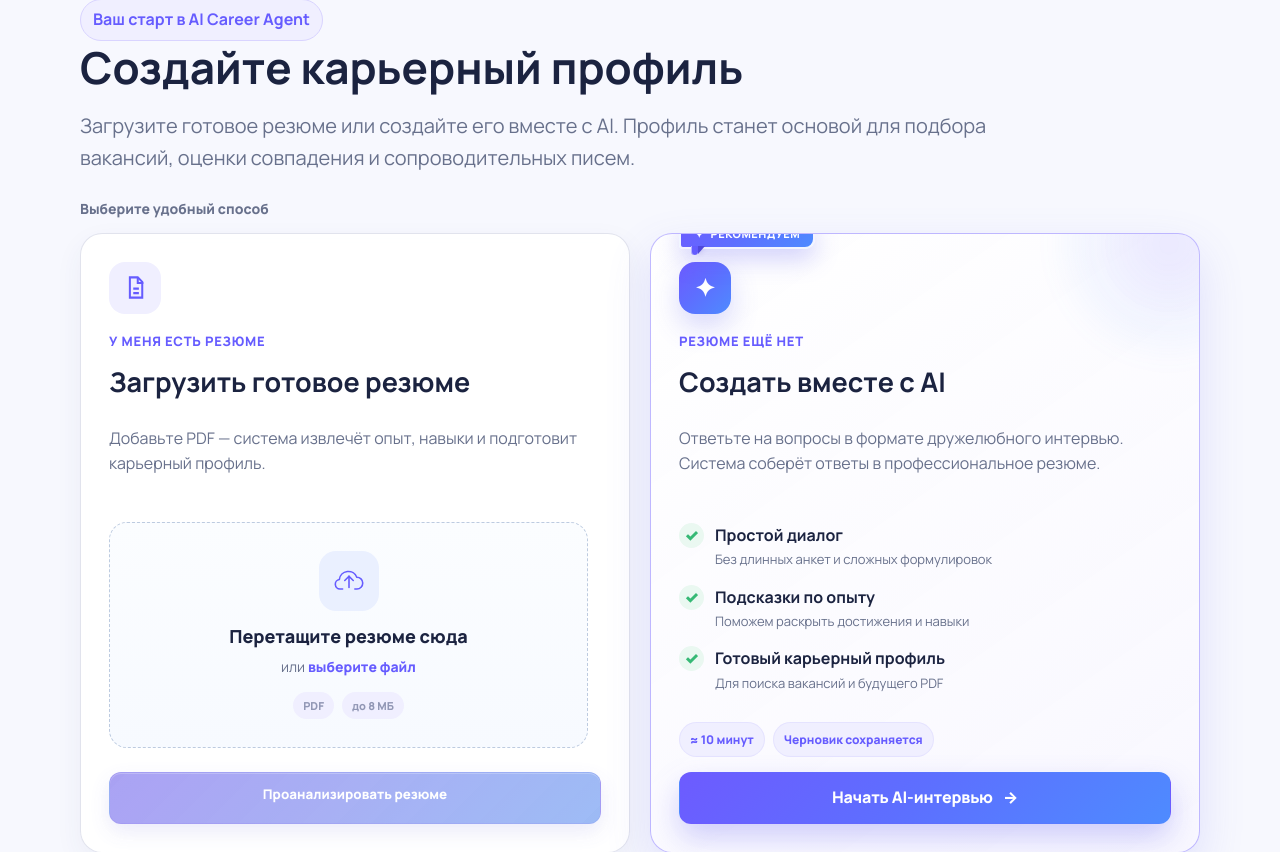
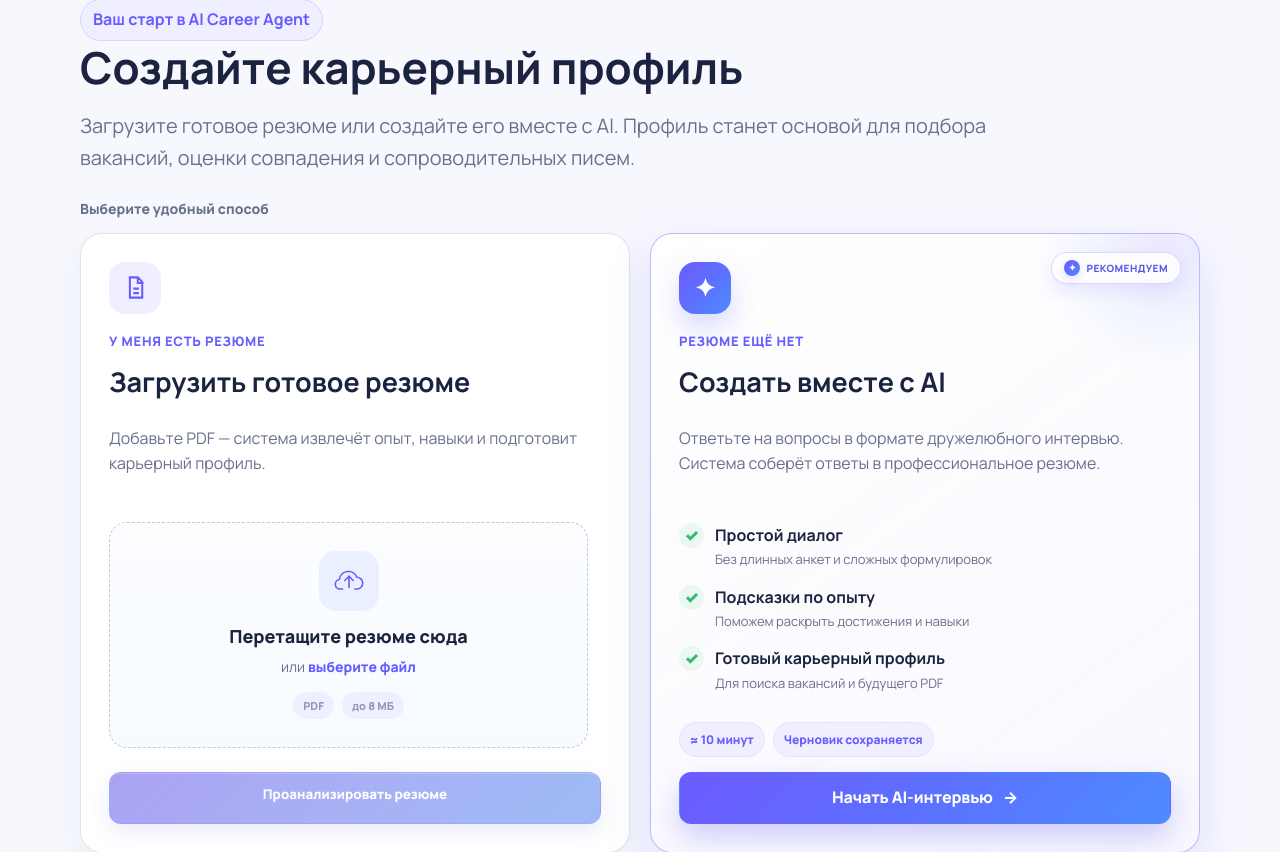
Before and after one commit to eletov215/ai-career-agent-site, a Flask app: page /ai-career in a window 1280 px wide. Shown: the part 143-995 px from the top of the page. Run offline with Flask 3, Linux system fonts and the light colour scheme; parts of the project's set-up code (start-up, migrations or seed data) failed here and were passed over.

Commit message:
Add files via upload

```diff
--- a/static/theme.css
+++ b/static/theme.css
@@ -430,3 +430,61 @@
   }
   .resume-quick-grid{grid-template-columns:1fr}
 }
+
+/* Stage 6: readable in-card recommendation badge.
+   Keep the label fully inside the card so it cannot be clipped by fixed-height layouts. */
+.ai-recommended-badge{
+  position:absolute;
+  z-index:5;
+  top:18px;
+  right:18px;
+  left:auto;
+  display:inline-flex;
+  align-items:center;
+  justify-content:center;
+  gap:6px;
+  min-height:29px;
+  max-width:calc(100% - 92px);
+  padding:7px 12px;
+  transform:none;
+  border:1px solid rgba(109,91,255,.24);
+  border-radius:999px;
+  color:#5f55e8;
+  background:rgba(255,255,255,.9);
+  box-shadow:0 7px 18px rgba(93,91,239,.12),inset 0 1px 0 rgba(255,255,255,.9);
+  backdrop-filter:blur(10px);
+  -webkit-backdrop-filter:blur(10px);
+  font-size:10px;
+  font-weight:900;
+  line-height:1;
+  letter-spacing:.045em;
+  text-transform:uppercase;
+  white-space:nowrap;
+}
+.ai-recommended-badge::before,
+.ai-recommended-badge::after{content:none!important;display:none!important}
+.ai-recommended-badge span{
+  display:inline-grid;
+  place-items:center;
+  width:16px;
+  height:16px;
+  border-radius:50%;
+  color:#fff;
+  background:var(--gradient-primary);
+  font-size:9px;
+  line-height:1;
+  box-shadow:0 4px 10px rgba(93,91,239,.2);
+}
+
+@media(max-width:620px){
+  .ai-recommended-badge{
+    top:16px;
+    right:16px;
+    left:auto;
+    min-height:27px;
+    max-width:calc(100% - 84px);
+    padding:6px 10px;
+    font-size:9px;
+  }
+  .ai-recommended-badge span{width:15px;height:15px;font-size:8px}
+}
```
